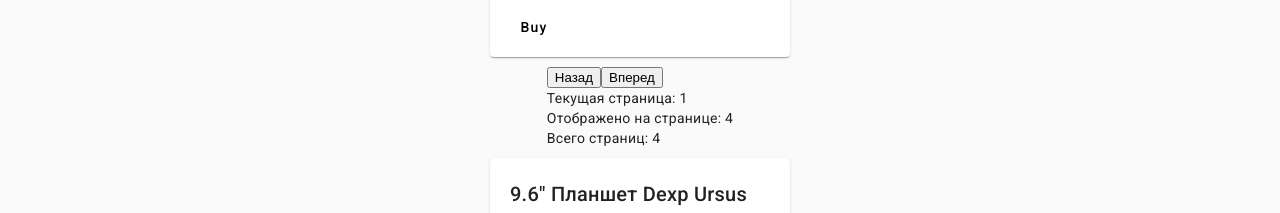
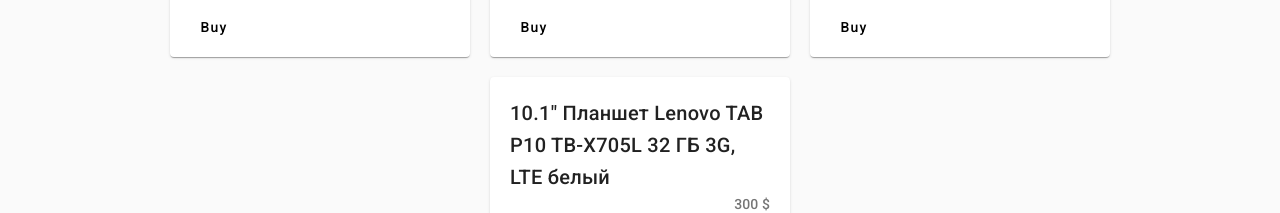
Before and after one commit to Letto228/Angular-learnjs-150224, an Angular app: page / in a window 1280 px wide. Shown: the part 537-750 px from the top of the page. Built offline with nearby package versions, Linux system fonts and the light colour scheme.

Commit message:
feat(lecture-7): pagination

```diff
--- a/src/app/pages/products-list/products-list.component.html
+++ b/src/app/pages/products-list/products-list.component.html
@@ -13,22 +13,30 @@
     >
         <div class="cards">
             <app-card
-                *ngFor="let product of [productsGroup]; trackBy: trackBy"
+                *ngFor="let product of productsGroup; trackBy: trackBy"
                 class="card"
                 [product]="product"
                 (buy)="onProductBuy($event)"
             ></app-card>
         </div>
-        <div class="pagi">
+        <div class="pagination">
             <!-- Add pagination control -->
             <button (click)="back()">Назад</button>
+            <div class="pagination__page-number-container">
+                <button
+                    *ngFor="let index of pageIndexes"
+                    mat-icon-button
+                    class="pagination__page-number"
+                    [class.pagination__page-number_active]="activeIndex === index"
+                    (click)="selectIndex(index)"
+                >
+                    {{ index + 1 }}
+                </button>
+            </div>
             <button (click)="next()">Вперед</button>
-
-            <!-- Отображение информации о текущей странице -->
-            <div>Текущая страница: {{ activeIndex + 1 }}</div>
-            <div>Отображено на странице: {{ pageIndexes }}</div>
-            <div>Всего страниц: {{ pageIndexes }}</div>
         </div>
+        <!-- Отображение информации о текущей странице -->
+        <div>Текущая страница: {{ activeIndex + 1 }}</div>
     </ng-container>
 </div>
 
--- /dev/null
+++ b/src/app/shared/pagination/i-pagination-context.ts
@@ -0,0 +1,9 @@
+export interface IPaginationContext<T> {
+    $implicit: T[];
+    appPaginationOf: T[];
+    pageIndexes: number[];
+    activeIndex: number;
+    next: () => void;
+    back: () => void;
+    selectIndex: (index: number) => void;
+}
--- a/src/app/shared/pagination/pagination.directive.ts
+++ b/src/app/shared/pagination/pagination.directive.ts
@@ -11,7 +11,8 @@ import {
 } from '@angular/core';
 import {BehaviorSubject, filter, map, Subject} from 'rxjs';
 import {takeUntil} from 'rxjs/operators';
-import {PaginationInterface} from './pagination-interface';
+import {chunk} from 'lodash';
+import {IPaginationContext} from './i-pagination-context';
 
 @Directive({
     selector: '[appPagination]',
@@ -22,13 +23,14 @@ export class PaginationDirective<T> implements OnChanges, OnInit, OnDestroy {
 
     private readonly currentPage$ = new BehaviorSubject<number>(0);
     private readonly destroy$ = new Subject<void>();
+    private groupedItems: T[][] = [];
 
     private get shouldShowPages(): boolean {
         return !!this.appPaginationOf?.length;
     }
 
     constructor(
-        private readonly templateRef: TemplateRef<any>,
+        private readonly templateRef: TemplateRef<IPaginationContext<T>>,
         private readonly viewContainerRef: ViewContainerRef,
     ) {}
 
@@ -49,6 +51,7 @@ export class PaginationDirective<T> implements OnChanges, OnInit, OnDestroy {
 
     private updateView() {
         if (this.shouldShowPages) {
+            this.groupedItems = chunk(this.appPaginationOf, this.appPaginationChankSize);
             this.currentPage$.next(0);
 
             return;
@@ -64,65 +67,47 @@ export class PaginationDirective<T> implements OnChanges, OnInit, OnDestroy {
                 map((page: number) => this.getCurrentContext(page)),
                 takeUntil(this.destroy$),
             )
-            .subscribe(context => this.renderPage(context.activeIndex, context));
+            .subscribe(context =>
+                this.viewContainerRef.createEmbeddedView(this.templateRef, context),
+            );
     }
 
-    private getCurrentContext(currentPageIndex: number): PaginationInterface<T> {
-        const appPaginationOf: T[] = this.appPaginationOf as T[];
+    private getCurrentContext(currentPageIndex: number): IPaginationContext<T> {
+        return {
+            next: () => this.next(),
+            back: () => this.back(),
+            selectIndex: (index: number) => this.selectIndex(index),
 
-        return {
-            next: this.next,
-            back: this.back,
+            $implicit: this.groupedItems[currentPageIndex],
             activeIndex: currentPageIndex,
-            chankSize: this.appPaginationChankSize,
-            pageIndexes: Math.min(
-                currentPageIndex * this.appPaginationChankSize + this.appPaginationChankSize,
-                appPaginationOf.length,
-            ),
-            $implicit: appPaginationOf[currentPageIndex],
-            selectIndex: () => {
-                // something
-            },
+            pageIndexes: this.groupedItems.map((_, index) => index),
+            appPaginationOf: this.appPaginationOf as T[],
         };
     }
 
-    private renderPage(currentPage: number, context: PaginationInterface<T>) {
-        if (!this.appPaginationOf || this.appPaginationOf.length === 0) {
-            this.viewContainerRef.clear();
-
-            return;
-        }
-
-        const startIndex = currentPage * this.appPaginationChankSize;
-        const endIndex = Math.min(
-            startIndex + this.appPaginationChankSize,
-            this.appPaginationOf.length,
-        );
-
-        this.viewContainerRef.clear();
-
-        for (let i = startIndex; i < endIndex; i++) {
-            this.viewContainerRef.createEmbeddedView(this.templateRef, context);
-        }
+    private selectIndex(index: number) {
+        this.currentPage$.next(index);
     }
 
-    next() {
-        if (this.appPaginationOf) {
-            const totalPages = Math.ceil(this.appPaginationOf.length / this.appPaginationChankSize);
-            const nextPage = (this.currentPage$.value + 1) % totalPages;
+    private next() {
+        const nextIndex = this.currentPage$.value + 1;
+        const newIndex = nextIndex < this.groupedItems.length ? nextIndex : 0;
 
-            this.currentPage$.next(nextPage);
-        }
+        this.currentPage$.next(newIndex);
     }
 
-    back() {
-        if (this.appPaginationOf) {
-            // "this.appPaginationOf!.length" - has error: ESLint: Forbidden non-null assertion.(@typescript-eslint/no-non-null-assertion)
-            const totalPages = Math.ceil(this.appPaginationOf.length / this.appPaginationChankSize);
-            const prevPage = (this.currentPage$.value - 1 + totalPages) % totalPages;
+    private back() {
+        const previousIndex = this.currentPage$.value - 1;
+        const newIndex = previousIndex >= 0 ? previousIndex : this.groupedItems.length - 1;
 
-            this.currentPage$.next(prevPage);
-        }
+        this.currentPage$.next(newIndex);
+    }
+
+    static ngTemplateContextGuard<T>(
+        _directive: PaginationDirective<T>,
+        _context: unknown,
+    ): _context is IPaginationContext<T> {
+        return true;
     }
 
     // eslint-disable-next-line @typescript-eslint/naming-convention
```
Also changed, not shown: src/app/shared/pagination/pagination-interface.ts (deleted, +0 -9 lines).
